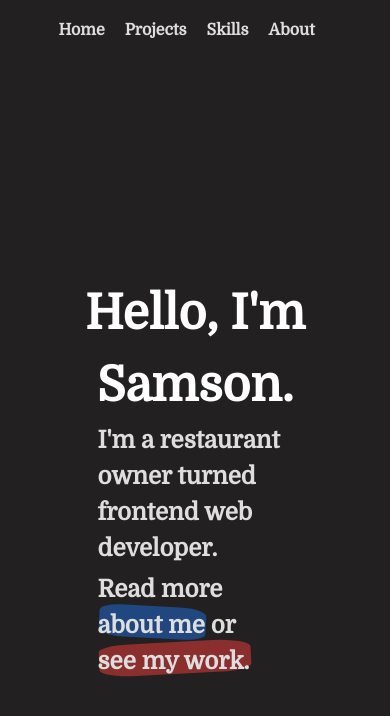
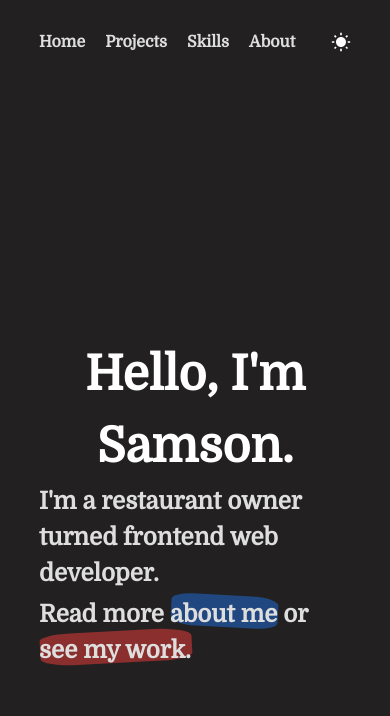
Before and after one commit to samsonc89/samson-react-portfolio, a React (Vite) app: page / in a window 390 px wide. Shown: the top 716 px of the page. Built offline with nearby package versions, Linux system fonts and the light colour scheme.

Commit message:
Fix spacing for small screens

```diff
--- a/src/components/home/home.css
+++ b/src/components/home/home.css
@@ -39,3 +39,9 @@
   background: #c13636a7;
   transform: rotate(-3deg);
 }
+
+@media screen and (max-width: 480px) {
+  #home > h2 {
+    padding-left: 0;
+  }
+}
--- a/src/components/navbar/navbar.css
+++ b/src/components/navbar/navbar.css
@@ -2,7 +2,7 @@
   display: flex;
   flex-direction: row;
   gap: 20px;
-  height: 7vh;
+  height: 10vh;
   align-items: center;
   font-weight: bolder;
 }
--- a/src/index.css
+++ b/src/index.css
@@ -56,3 +56,14 @@
   font-size: 3rem;
   color: var(--heading-color);
 }
+
+/* 320px — 480px: Mobile devices
+481px — 768px: iPads, Tablets
+769px — 1024px: Small screens, laptops
+1025px — 1200px: Desktops, large screens */
+
+@media screen and (max-width: 480px) {
+  body {
+    margin: 0 10vw;
+  }
+}
```
